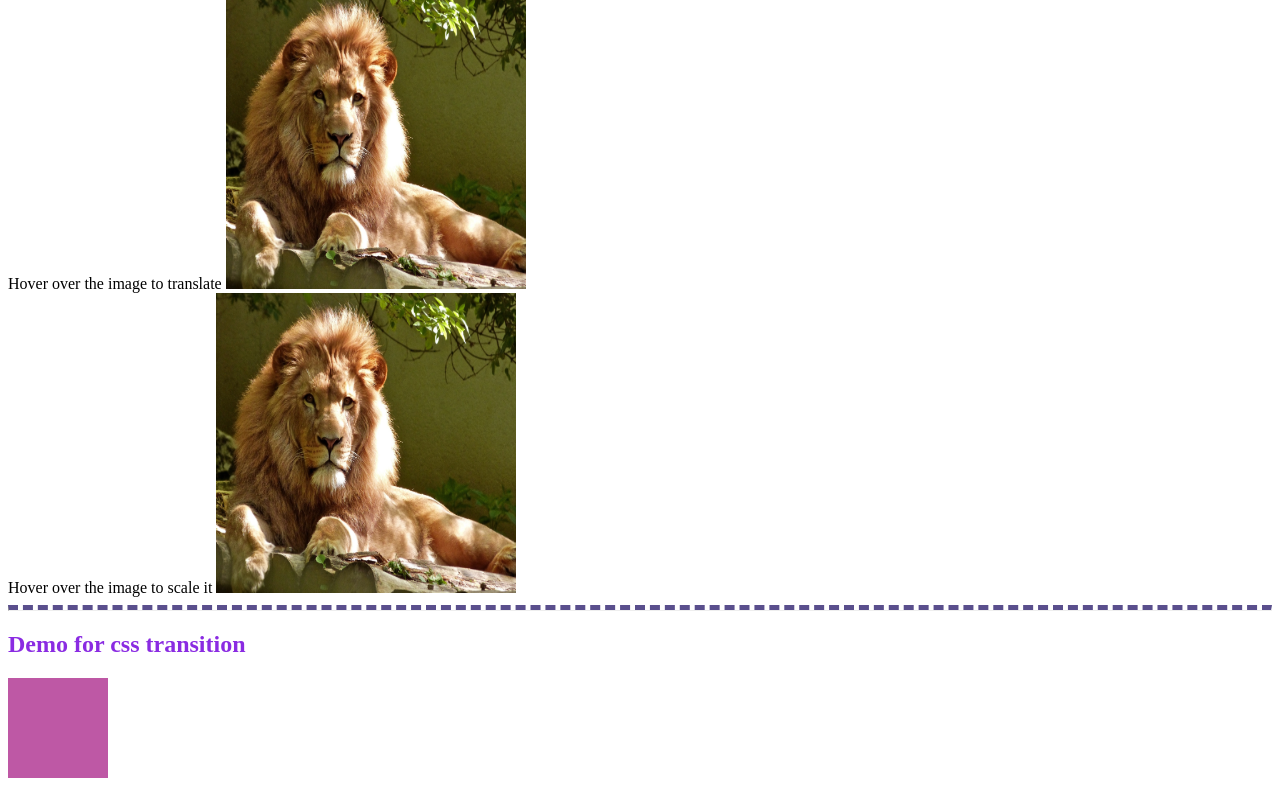
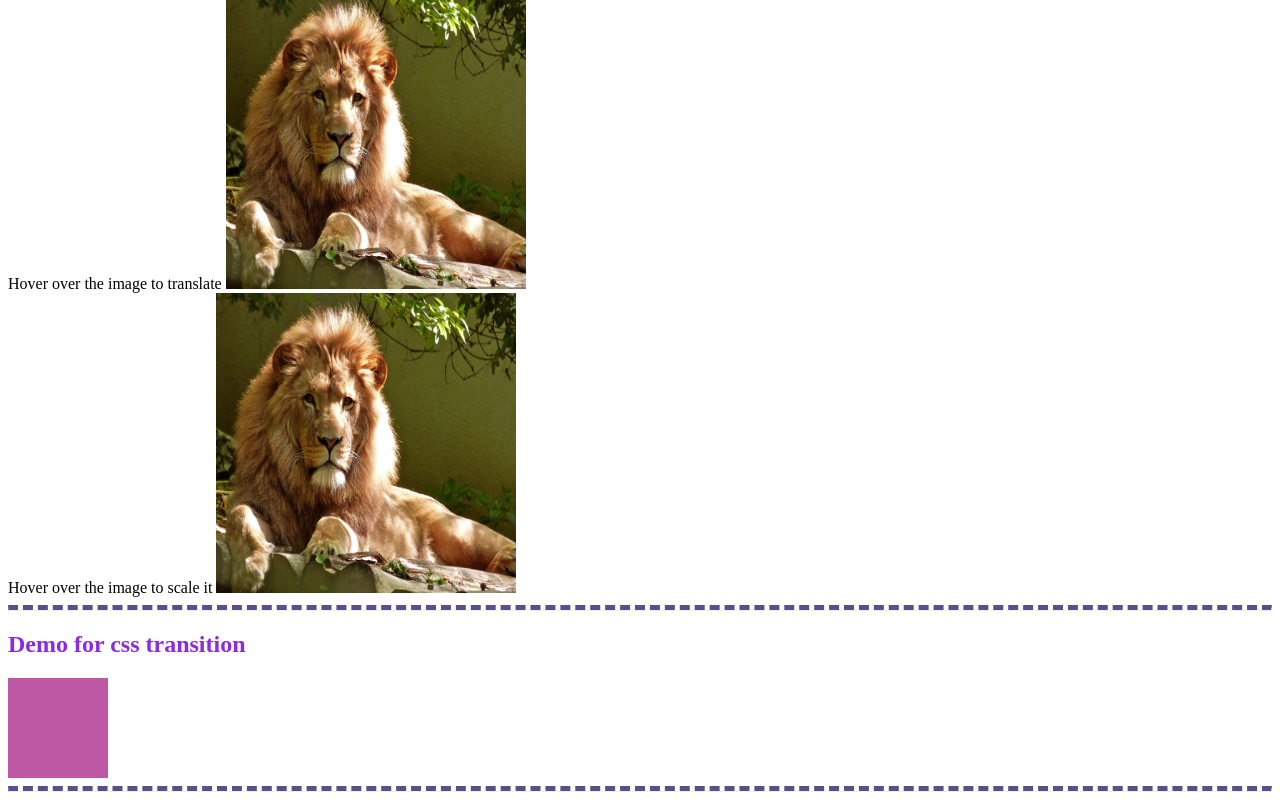
Before and after one commit to ParulGEM/css_assignment2, a plain HTML site: page index.html in a window 1280 px wide. Shown: the part 2188-2988 px from the top of the page. Drawn offline with Linux system fonts and the light colour scheme.

Commit message:
Update index.html

```diff
--- a/index.html
+++ b/index.html
@@ -86,5 +86,7 @@
     <hr class="hr1">
     <h2>Demo for css transition</h2>
     <div class="transitions t6"></div>
+    <hr class="hr1">
+
 </body>
 </html>
```
